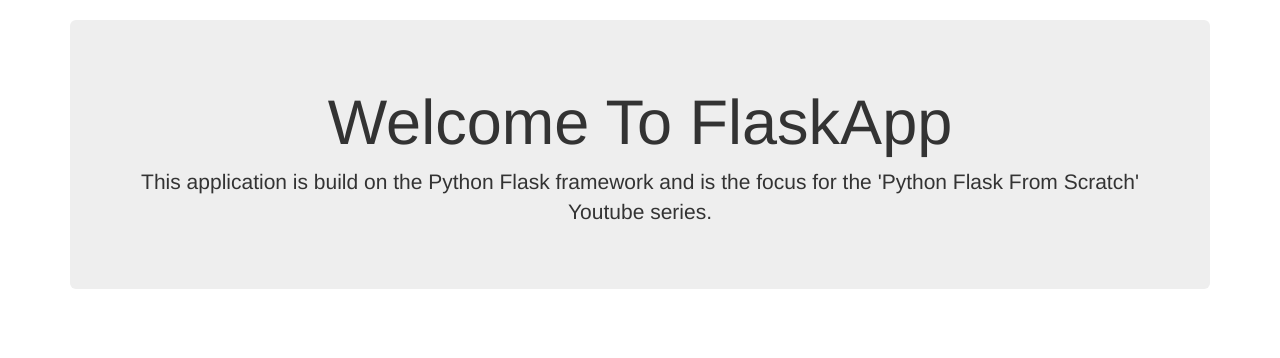
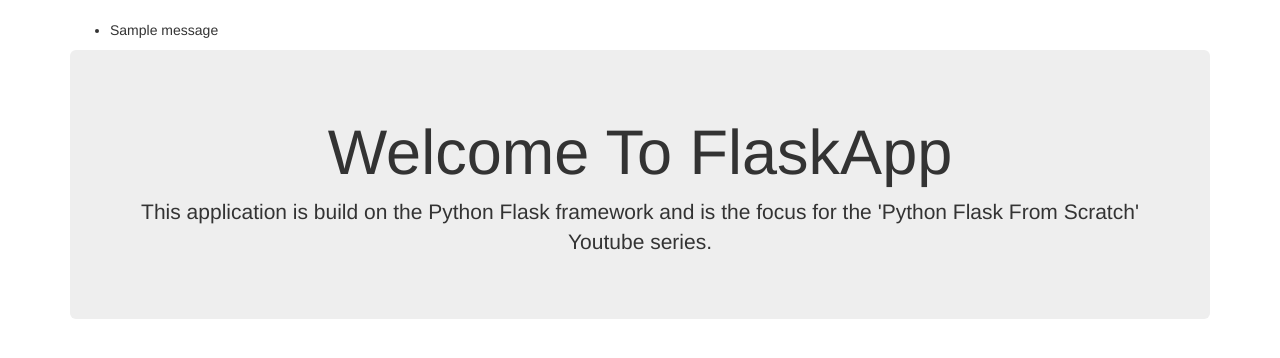
Before and after one commit to mndragos/Flask_Application_Tutorial, a Flask app: page / in a window 1280 px wide. Shown: the part 52-410 px from the top of the page. Run offline with Flask 2, Linux system fonts and the light colour scheme; tables that the repository leaves empty hold one stand-in row (values such as "Sample post"); one stand-in notice (Sample message) is shown; some libraries are stand-ins or nearby versions.

Commit message:
include flash messages in layout, created _messages.html

```diff
--- /dev/null
+++ b/flask_application_tutorial/templates/includes/_messages.html
@@ -0,0 +1,9 @@
+{% with messages = get_flashed_messages(with_categories=true) %}
+  {% if messages %}
+    <ul class=flashes>
+    {% for category, message in messages %}
+      <li class="{{ category }}">{{ message }}</li>
+    {% endfor %}
+    </ul>
+  {% endif %}
+{% endwith %}
--- a/flask_application_tutorial/templates/layout.html
+++ b/flask_application_tutorial/templates/layout.html
@@ -9,6 +9,7 @@
 <body>
     {% include 'includes/_navbar.html' %}
     <div class='container'>
+        {% include 'includes/_messages.html' %}
         {% block body %}{% endblock %}
     </div>
     <script src="https://stackpath.bootstrapcdn.com/bootstrap/3.3.7/js/bootstrap.min.js"></script>
```
